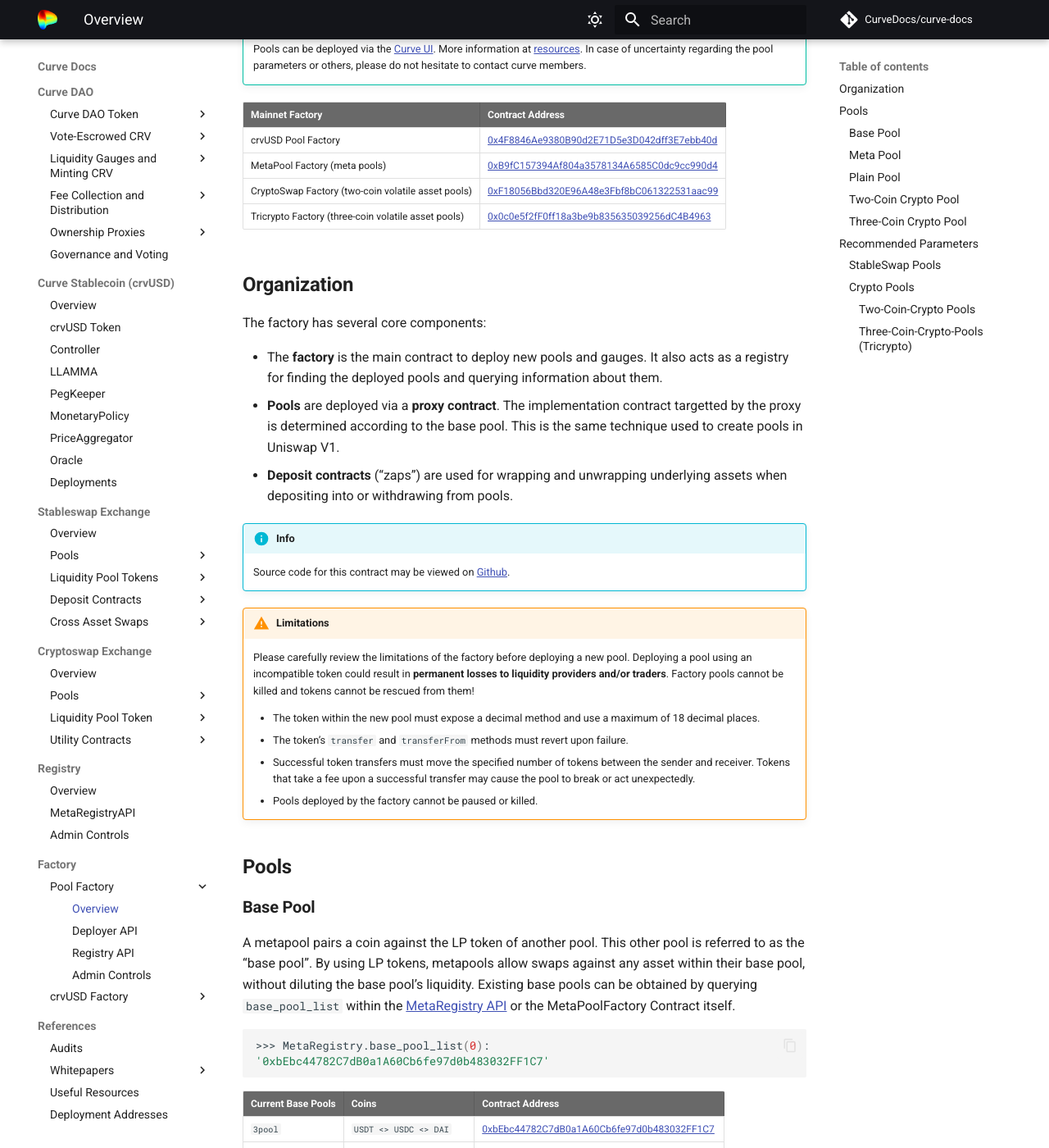
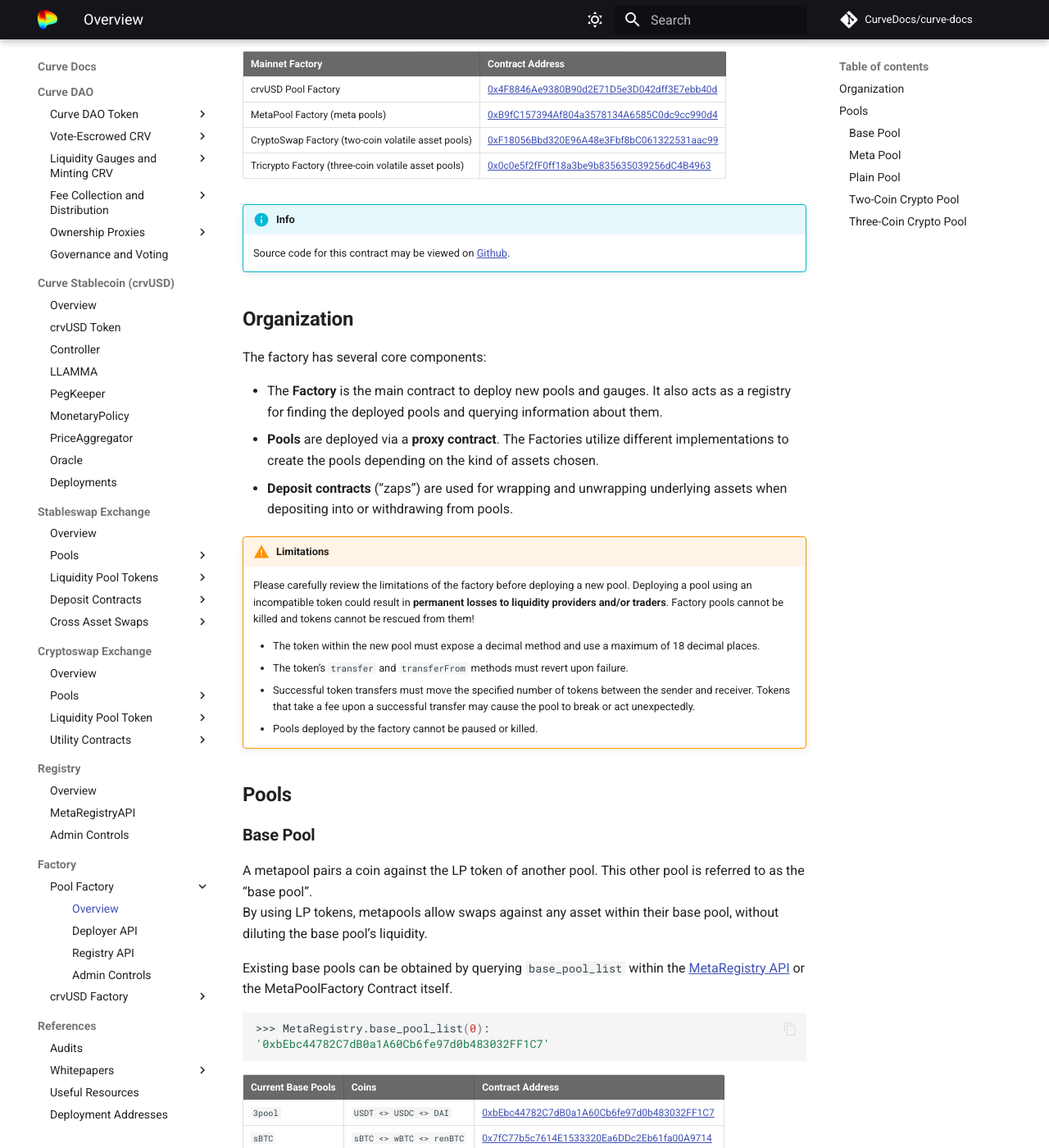
Before and after one commit to CurveDocs/curve-docs, an MkDocs documentation site: the page built from docs/factory/pool_factory/overview.md, in a window 1280 px wide and 1400 px high, scrolled down 325 px. Shown: the whole window at 82% size. Built offline with MkDocs 1.6.1 and Material for MkDocs 9.7.7, drawn with Linux system fonts in a browser that asks for light colours; comment, search, counter and statistics services are not loaded; some of the changed text lies outside the part shown.

Commit message:
overview

````diff
--- a/docs/factory/pool_factory/overview.md
+++ b/docs/factory/pool_factory/overview.md
@@ -1,11 +1,9 @@
 The `Factory` contract allows for permissionless deployment of Curve pools and gauges. It also acts as a registry for
 finding deployed curve pools and gauges. It is deployed to the mainnet at the following address:
 
-Source code for factory contracts may be viewed on [Github](https://github.com/curvefi/curve-factory).
 
 !!!tip
-    Pools can be deployed via the [Curve UI](https://curve.fi/#/ethereum/create-pool). More information at [resources](https://resources.curve.fi/factory-pools/creating-a-factory-pool/).
-    In case of uncertainty regarding the pool parameters or others, please do not hesitate to contact curve members.
+    Pools can be deployed via the [Curve UI](https://curve.fi/#/ethereum/create-pool). More information [here](https://resources.curve.fi/factory-pools/pool-factory/).
 
 
 | Mainnet Factory | Contract Address |
@@ -15,22 +13,20 @@
 | CryptoSwap Factory (two-coin volatile asset pools) | [0xF18056Bbd320E96A48e3Fbf8bC061322531aac99](https://etherscan.io/address/0xF18056Bbd320E96A48e3Fbf8bC061322531aac99) |
 | Tricrypto Factory (three-coin volatile asset pools) | [0x0c0e5f2fF0ff18a3be9b835635039256dC4B4963](https://etherscan.io/address/0x0c0e5f2fF0ff18a3be9b835635039256dC4B4963) |
 
+!!!info
+    Source code for this contract may be viewed on
+    [Github](https://github.com/curvefi/curve-factory/blob/master/contracts/Factory.vy).
+
 
 # **Organization**
 
 The factory has several core components:
 
-- The **factory** is the main contract to deploy new pools and gauges. It also acts as a registry for finding the
+- The **Factory** is the main contract to deploy new pools and gauges. It also acts as a registry for finding the
   deployed pools and querying information about them.
-- **Pools** are deployed via a **proxy contract**. The implementation contract targetted by the proxy is determined
-  according to the base pool. This is the same technique used to create pools in Uniswap V1.
+- **Pools** are deployed via a **proxy contract**. The Factories utilize different implementations to create the pools depending on the kind of assets chosen.
 - **Deposit contracts** (“zaps”) are used for wrapping and unwrapping underlying assets when depositing into or
   withdrawing from pools.
-
-
-!!!info
-    Source code for this contract may be viewed on
-    [Github](https://github.com/curvefi/curve-factory/blob/master/contracts/Factory.vy).
 
 
 !!! warning "Limitations"
@@ -51,8 +47,8 @@
 ## **Base Pool**
 
 A metapool pairs a coin against the LP token of another pool. This other pool is referred to as the “base pool”.
-By using LP tokens, metapools allow swaps against any asset within their base pool, without diluting the base pool’s
-liquidity.
+By using LP tokens, metapools allow swaps against any asset within their base pool, without diluting the base pool’s liquidity.
+
 Existing base pools can be obtained by querying `base_pool_list` within the [MetaRegistry API](../registry/overview.md) or the MetaPoolFactory Contract itself.
 
 ```shell
@@ -82,32 +78,3 @@
 
 ## **Three-Coin Crypto Pool**
 A crypto pool with three volatile coins, also called "Tricrypto" pool. Deplyment via [`deploy_pool`](../factory/deployer_api.md#deploy_pool-1).
-
-
-
-# **Recommended Parameters**
-
-!!!warning
-    Please understand that these are just recommendations based on the performance data of previously deployed pools.
-    Please look at other parts of the documentation to further understand the parameters.
-
-## **StableSwap Pools**
-
-| Parameter | Recommendation |
-| ----------------------------- | -------------- |
-| `_A` for Uncollateralized algorithmic stablecoins  | 5 - 10   |
-| `_A` for Non-redeemable, collateralized assets     | 100    |
-| `_A` for Redeemable assets                         | 200 - 400|
-| `_fee`                                             | - |
-
-
-## **Crypto Pools**
-
-### *Two-Coin-Crypto Pools*
-
-Recommended parameters are similar to those of the [cbETH/ETH Pool](https://etherscan.io/address/0x5fae7e604fc3e24fd43a72867cebac94c65b404a#readContract).
-
-
-### *Three-Coin-Crypto-Pools (Tricrypto)*
-
-Recommended parameters are similar to those of the [TriCRV Pool](https://etherscan.io/address/0x4ebdf703948ddcea3b11f675b4d1fba9d2414a14#readContract).
````
Also changed, not shown: other parts of docs/factory/pool_factory/overview.md (+2 -2 lines).
